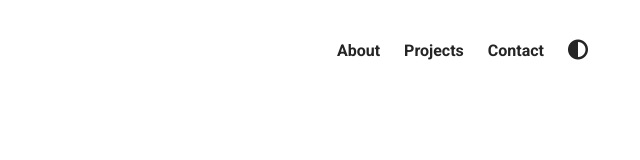
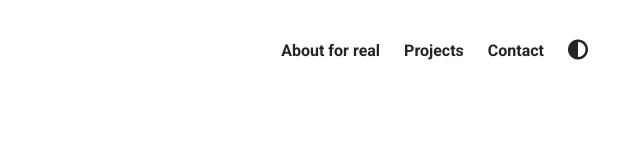
Before and after one commit to ShahenSrour/AdvancedPortfolio, a plain HTML site: page index.html in a window 1280 px wide. Shown: the full height of the page, 640-1280 px from the left. Drawn offline with Linux system fonts and the light colour scheme.

Commit message:
just a minor modification to the about link

```diff
--- a/index.html
+++ b/index.html
@@ -17,7 +17,7 @@
         <img id="LOGO" src="assets/logo.svg" alt="" />
       </figure>
       <div class="nav_links_section">
-        <a class="nav_links link_hover_effect link_hover_effect_black" href="#">About</a>
+        <a class="nav_links link_hover_effect link_hover_effect_black" href="#">About for real</a>
         <a class="nav_links link_hover_effect link_hover_effect_black" href="#Projects">Projects</a>
         <a class="nav_links link_hover_effect link_hover_effect_black" href="#Contact">Contact</a>
         <a class="font_awesome" href=""><i class="fa-solid fa-circle-half-stroke"></i></a>
```
